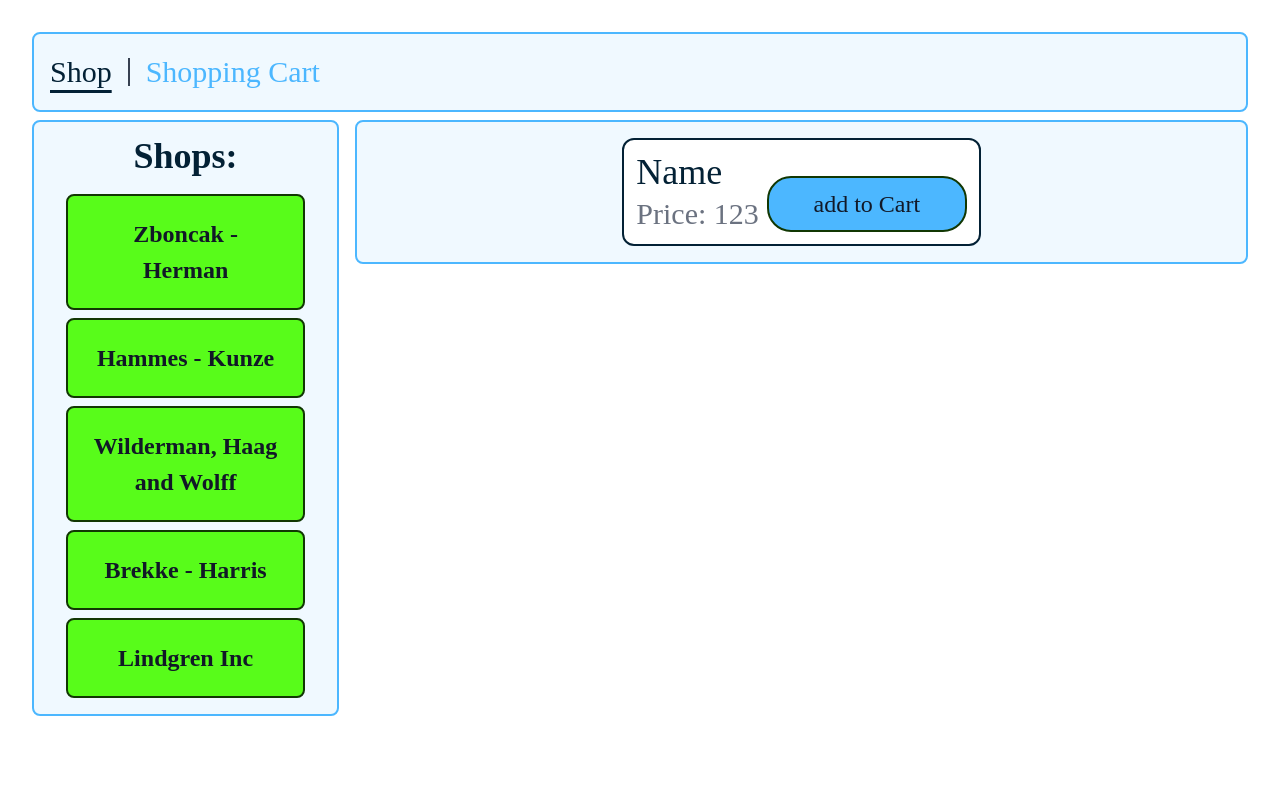
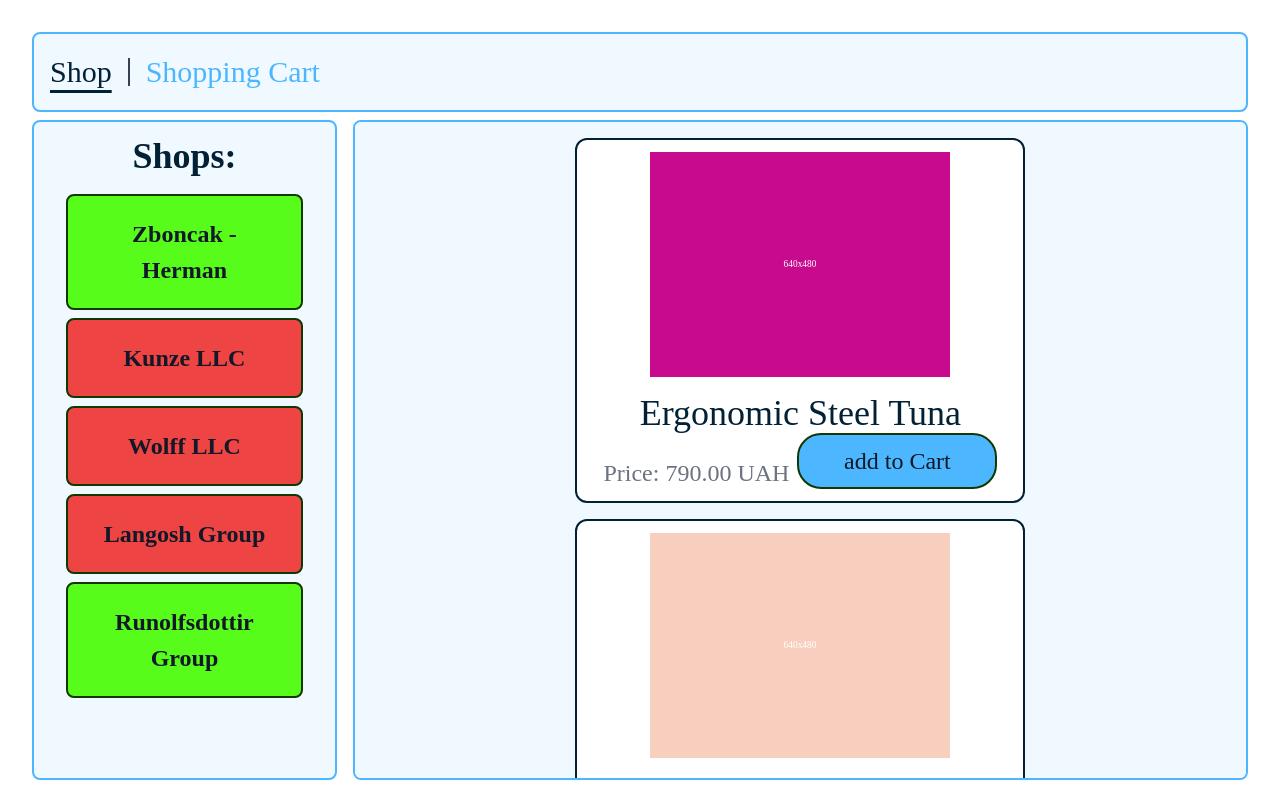
Before and after one commit to KsanaSal/delivery-app-nextjs, a Next.js app: page / in a window 1280 px wide. Built offline with nearby package versions, Linux system fonts and the light colour scheme.

Commit message:
Added product cards

```diff
--- a/app/component/ProductCard.tsx
+++ b/app/component/ProductCard.tsx
@@ -1,17 +1,25 @@
 import Image from "next/image";
 import ButtonProduct from "./ButtonProduct";
 
-const ProductCard = () => {
+const ProductCard = ({ product }: { product: any }) => {
     return (
-        <div className="flex flex-col bg-white border-2 rounded-xl border-sky-black p-3 text-gray-500">
-            {/* <Image src={} alt="" /> */}
+        <div className="flex flex-col items-center justify-between bg-white border-2 rounded-xl border-sky-black p-3 text-gray-500 w-full min-h-[350px] md:w-[450px]">
+            <Image
+                src={product.productImage}
+                alt={product.productName}
+                width={300}
+                height={100}
+                className="h-full mb-4"
+                sizes="100% 100px"
+
+            />
+            <h2 className="text-2xl md:text-3xl lg:text-4xl font-medium text-sky-black">
+                {product.productName}
+            </h2>
             <div className="flex flex-row gap-2 md:justify-between items-end">
                 <div className="flex flex-col gap-1">
-                    <h2 className="text-2xl md:text-3xl lg:text-4xl font-medium text-sky-black">
-                        Name
-                    </h2>
-                    <p className="text-lg md:text-2xl lg:text-3xl">
-                        Price: <span>123</span>
+                    <p className="text-lg md:text-2xl">
+                        Price: <span>{product.productPrice}</span> UAH
                     </p>
                 </div>
                 <ButtonProduct />
--- a/app/component/ShopCard.tsx
+++ b/app/component/ShopCard.tsx
@@ -1,9 +1,18 @@
-const ShopCard = ({ shopName }: { shopName: string }) => {
+const ShopCard = ({
+    shopName,
+    status,
+}: {
+    shopName: string;
+    status: boolean;
+}) => {
     return (
         <div>
             <button
                 type="button"
-                className=" bg-green-medium p-5 text-gray-900 text-[20px] lg:text-[24px] font-bold border-2 border-green-dark rounded-lg w-full"
+                className={`p-5 text-gray-900 text-[20px] lg:text-[24px] font-bold border-2 border-green-dark rounded-lg w-full ${
+                    status ? "bg-green-medium" : "bg-red-500"
+                }`}
+                disabled={!status}
             >
                 {shopName}
             </button>
--- a/app/component/Sidebar.tsx
+++ b/app/component/Sidebar.tsx
@@ -2,23 +2,7 @@
 import { useEffect, useState } from "react";
 import ShopCard from "./ShopCard";
 
-const Sidebar = () => {
-    // fetch('/api/shop-list')
-    const [data, setData] = useState([]);
-
-    useEffect(() => {
-        async function fetchData() {
-            try {
-                const response = await fetch("/api/shop-list"); // Поставте свій шлях до вашого обробника
-                const { result } = await response.json();
-                setData(result);
-            } catch (error) {
-                console.error("Помилка при отриманні даних:", error);
-            }
-        }
-
-        fetchData();
-    }, []);
+const Sidebar = ({ data }: { data: any }) => {
     console.log(data);
 
     return (
@@ -29,7 +13,7 @@ const Sidebar = () => {
             <div className="flex flex-col gap-2 w-full px-4">
                 {data.length > 0 &&
                     data.map((el: any) => (
-                        <ShopCard key={el.id} shopName={el.title} />
+                        <ShopCard key={el.id} shopName={el.title} status={ el.isActive} />
                     ))}
             </div>
         </div>
--- a/app/layout.tsx
+++ b/app/layout.tsx
@@ -19,8 +19,7 @@ export default function RootLayout({
         <html lang="en">
             <body className="flex flex-col gap-2">
                 <Header />
-                <main className="flex flex-col md:flex-row grow-full gap-2 md:gap-3 lg:gap-4">
-                    <Sidebar />
+                <main>
                     <div className="grow-full w-full">{children}</div>
                 </main>
             </body>
--- a/app/page.tsx
+++ b/app/page.tsx
@@ -1,10 +1,45 @@
+"use client";
 import Image from "next/image";
+import { useEffect, useState } from "react";
 import ProductCard from "./component/ProductCard";
+import Sidebar from "./component/Sidebar";
 
 export default function Home() {
+    const [data, setData] = useState([]);
+
+    const filteredData = data.filter((el: any) => el.isActive);
+    console.log(filteredData);
+
+    useEffect(() => {
+        async function fetchData() {
+            try {
+                const response = await fetch("/api/shop-list"); // Поставте свій шлях до вашого обробника
+                const { result } = await response.json();
+                setData(result);
+            } catch (error) {
+                console.error("Помилка при отриманні даних:", error);
+            }
+        }
+
+        fetchData();
+    }, []);
+    console.log(data);
     return (
-        <div className="flex flex-col items-center h-auto content-between w-full border-2 rounded-lg border-sky-medium text-lg md:text-xl lg:text-3xl text-sky-black font-display bg-sky-50 p-4">
-            <ProductCard />
+        <div className="flex flex-col md:flex-row grow-full gap-2 md:gap-3 lg:gap-4 md:h-[calc(100vh_-_140px)]">
+            <Sidebar data={data} />
+            <div className="flex flex-col items-center h-auto content-between w-full border-2 rounded-lg border-sky-medium text-lg md:text-xl lg:text-3xl text-sky-black font-display bg-sky-50 p-4 overflow-y-scroll">
+                {filteredData.length > 0 && (
+                    <div className="flex flex-wrap justify-center gap-4 w-full">
+                        {filteredData.map((el: any) =>
+                            el.products.map((product: any) => (
+                                <div key={product.productId}>
+                                    <ProductCard product={product} />
+                                </div>
+                            ))
+                        )}
+                    </div>
+                )}
+            </div>
         </div>
     );
 }
--- a/pages/api/shop-list.ts
+++ b/pages/api/shop-list.ts
@@ -4,14 +4,13 @@ import { faker } from "@faker-js/faker";
 const shopCard = new Array(5).fill(0).map(() => ({
     id: faker.string.uuid(),
     title: faker.company.name(),
-    products: new Array(10)
-        .fill(0)
-        .map(() => ({
-            productId: faker.string.uuid(),
-            productName: faker.commerce.productName(),
-            productPrice: faker.commerce.price(),
-            productImage: faker.image.dataUri(),
-        })),
+    isActive: faker.datatype.boolean(),
+    products: new Array(10).fill(0).map(() => ({
+        productId: faker.string.uuid(),
+        productName: faker.commerce.productName(),
+        productPrice: faker.commerce.price(),
+        productImage: faker.image.dataUri(),
+    })),
 }));
 
 const handler = (req: NextApiRequest, res: NextApiResponse) => {
```
